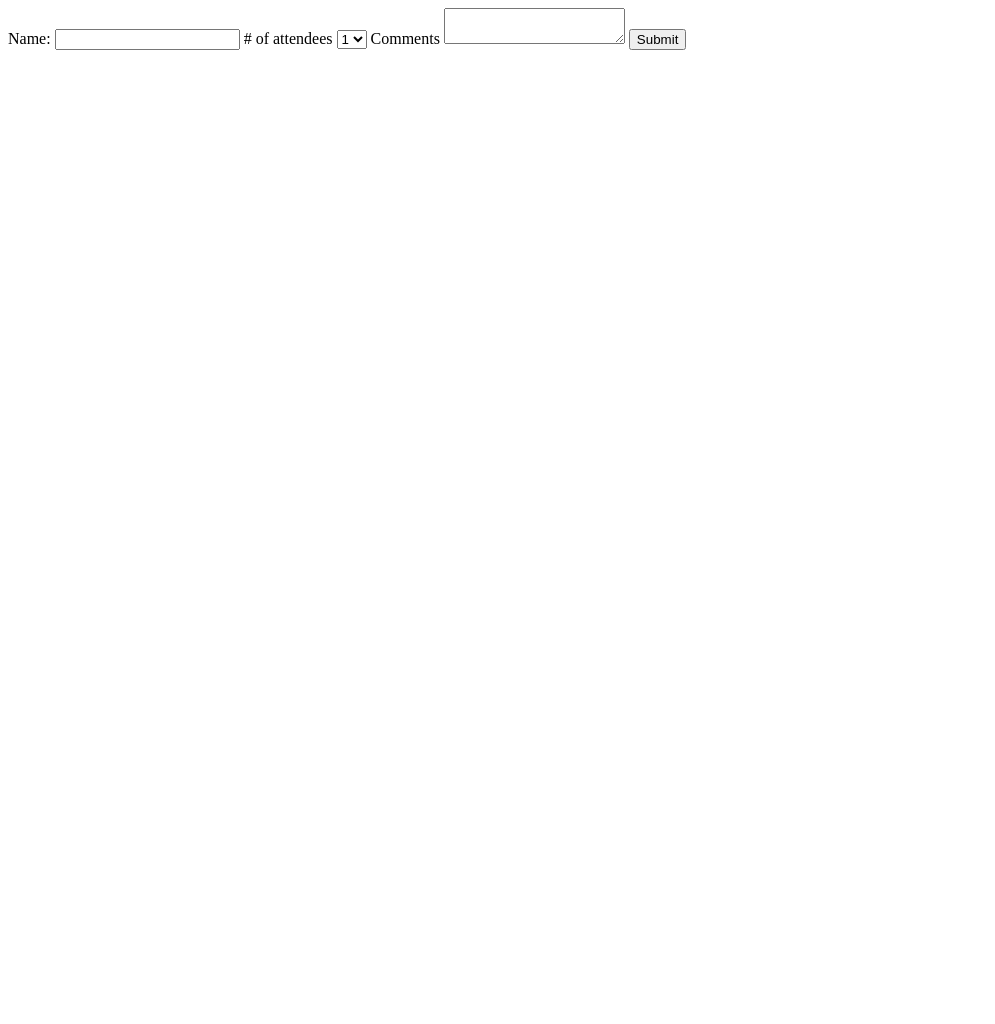
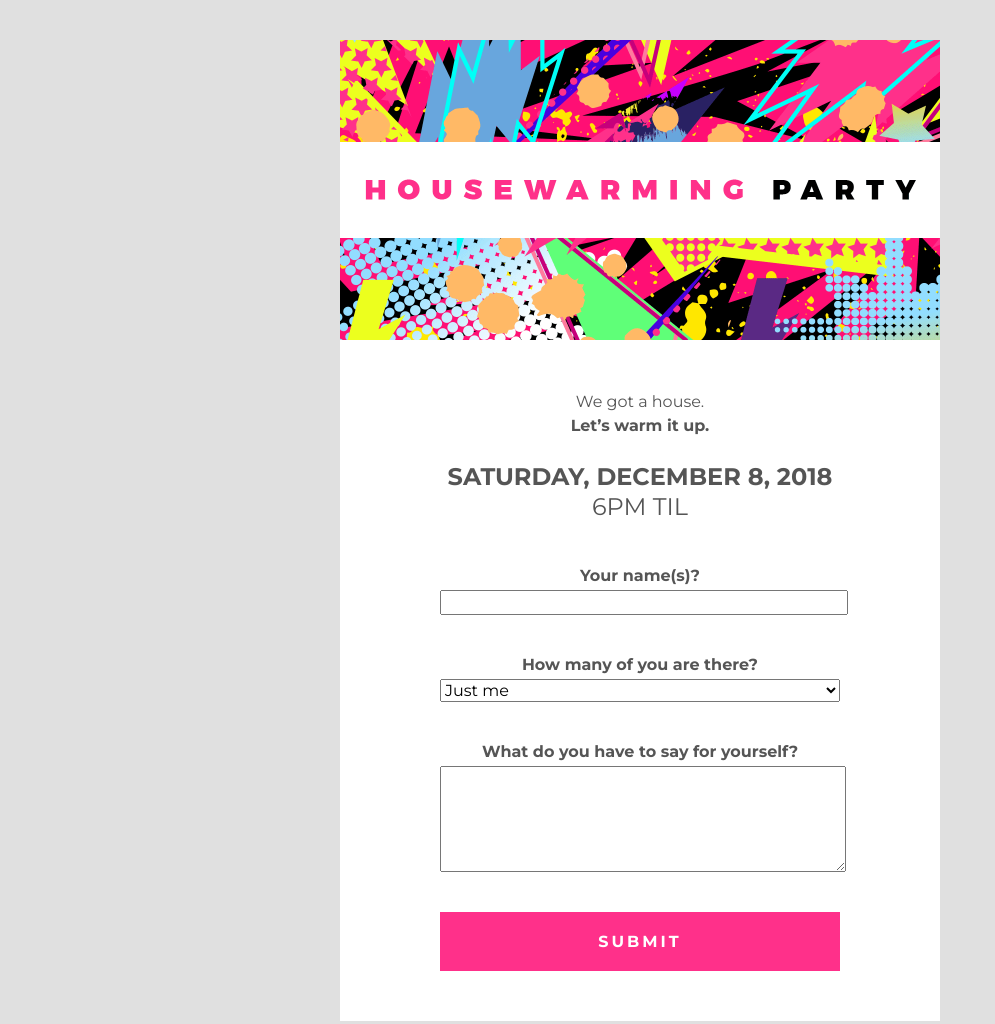
Before and after one commit to hkhkinman/beermile, a plain HTML site: page index.html in a window 1280 px wide. Shown: the whole page, without its empty margins (0-995 px from the left). Before the commit the page ends 800 px from the top, so only its background shows below. Drawn offline with Linux system fonts and the light colour scheme.

Commit message:
Style form

```diff
--- a/index.html
+++ b/index.html
@@ -2,25 +2,140 @@
 <html>
   <head>
     <meta charset="UTF-8">
-    <title>Housewarming Party</title>
+    <title>Holden Housewarming Party</title>
+    <link href="https://fonts.googleapis.com/css?family=Montserrat:400,700" rel="stylesheet">
+    <style type="text/css">
+      html, body {
+        margin: 0;
+        padding: 0;
+        background-color: #ff308a;
+        font-family: 'Montserrat', sans-serif;
+        color: #555555;
+      }
+
+      .container {
+        min-height: 100vh;
+        height: 100%;
+        width: 100%;
+        margin: 0;
+        padding: 40px 0;
+        background-color: #e0e0e0;
+      }
+
+      .rsvp {
+        background-color: #ffffff;
+        max-width: 600px;
+        margin: 0 auto;
+      }
+
+      .rsvp-content {
+        text-align: center;
+        padding: 30px;
+      }
+
+      .big-copy {
+        line-height: 125%;
+        font-size: 150%;
+        text-transform: uppercase;
+      }
+
+      .header-image {
+        border: 0;
+        margin: 0;
+        width: 100%;
+        height: auto;
+      }
+
+      .form-group {
+        padding: 20px 0;
+      }
+
+      p {
+        line-height: 150%;
+      }
+
+      label {
+        display: block;
+        font-weight: 700;
+        margin-bottom: 5px;
+      }
+
+      form {
+        max-width: 400px;
+        margin: 0 auto;
+      }
+
+      input, select, textarea, button {
+        display: block;
+        width: 100%;
+        font-size: inherit;
+        font-family: inherit;
+      }
+
+      textarea {
+        height: 100px;
+      }
+
+      button {
+        color: #ffffff;
+        background-color: #ff308a;
+        transition: all 300ms ease-in;
+        padding: 20px;
+        text-transform: uppercase;
+        border: 0;
+        font-weight: 700;
+        letter-spacing: 3px;
+      }
+
+      button:hover {
+        color: #555555;
+        background-color: #58ed70;
+      }
+    </style>
   </head>
   <body>
+    <div class="container">
+      <div class="rsvp">
+        <img class="header-image" src="./images/housewarming-header.gif" alt="housewarming party">
+
+        <div class="rsvp-content">
+          <p>
+            We got a house.<br>
+            <strong>Let’s warm it up.</strong>
+          </p>
+
+          <p class="big-copy">
+            <strong>Saturday, December 8, 2018</strong><br>
+            6pm til
+          </p>
+
           <form name="rsvp" method="POST" netlify>
-      <label for="name">Name:</label>
+            <div class="form-group">
+              <label for="name">Your name(s)?</label>
               <input type="input" id="name" name="name">
+            </div>
 
-      <label for="attendee_count"># of attendees</label>
+            <div class="form-group">
+              <label for="attendee_count">How many of you are there?</label>
               <select id="attendee_count" name="attendee_count">
-        <option value="1">1</option>
-        <option value="1">2</option>
-        <option value="1">3</option>
-        <option value="1">4</option>
+                <option value="1">Just me</option>
+                <option value="2">Me + slam pig</option>
+                <option value="3">Me + modest squad (3 total)</option>
+                <option value="4">Me + biddy parade (4 total)</option>
               </select>
+            </div>
 
-      <label for="comments">Comments</label>
+            <div class="form-group">
+              <label for="comments">What do you have to say for yourself?</label>
               <textarea id="comments" name="comments"></textarea>
+            </div>
 
+            <div class="form-group">
               <button type="submit">Submit</button>
+            </div>
           </form>
+        </div>
+      </div>
+    </div>
   </body>
 </html>
```
Lines whose indentation alone changed are shown as unchanged.
